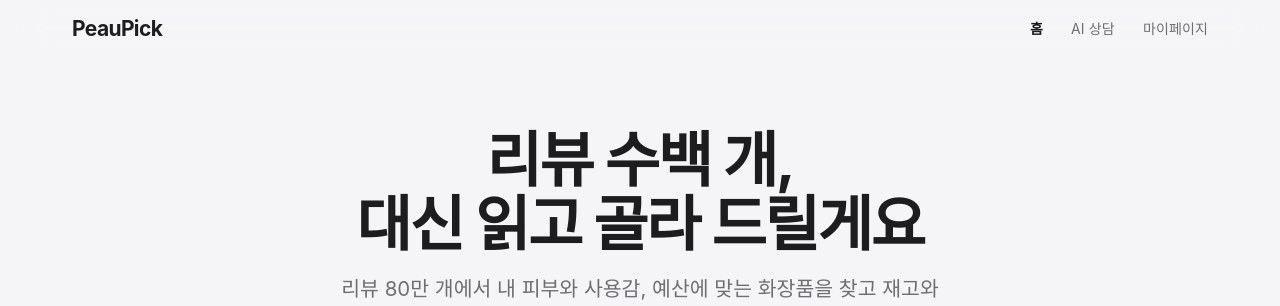
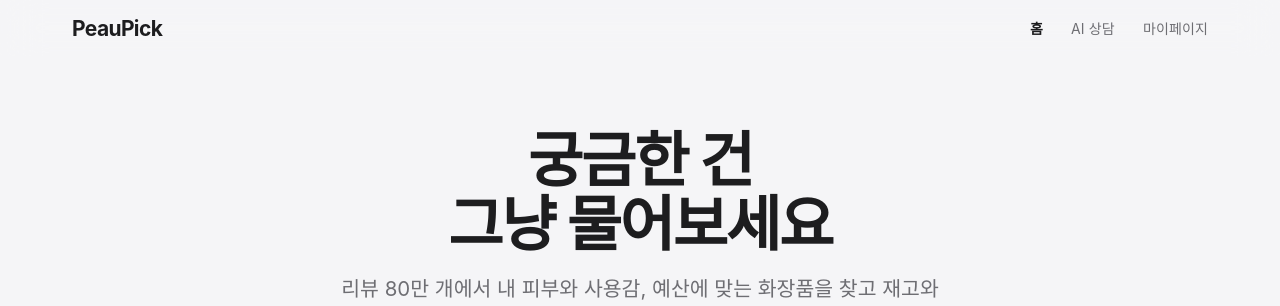
Before and after one commit to Capstone-Design-mju-2/FE, a React (Vite) app: page / in a window 1280 px wide. Shown: the top 306 px of the page. Built offline with nearby package versions, Linux system fonts and the light colour scheme; a web font is replaced by a local one.

Commit message:
fix: 홈 제목을 "궁금한 건 그냥 물어보세요"로 바꾸기

```diff
--- a/src/components/Home.tsx
+++ b/src/components/Home.tsx
@@ -83,7 +83,7 @@ function Home({ examples, loading, onAsk }: Props) {
         <main>
           <section className="home__hero">
             <div className="home__hero-inner">
-              <h1>리뷰 수백 개,<br />대신 읽고 골라 드릴게요</h1>
+              <h1>궁금한 건<br />그냥 물어보세요</h1>
               <p className="home__lead">리뷰 80만 개에서 내 피부와 사용감, 예산에 맞는 화장품을 찾고 재고와 도착일까지 확인해요.</p>
               <div className="home__search">
                 <ChatInput inputRef={inputRef} value={input} disabled={loading} onChange={setInput}
```
